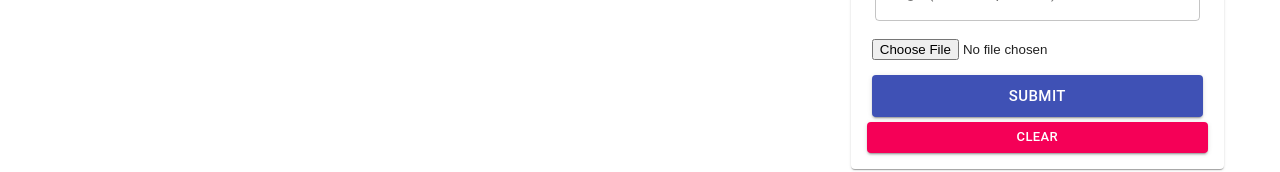
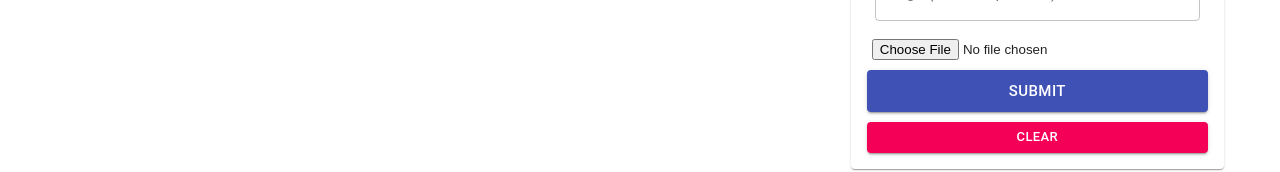
Before and after one commit to jralvarez101/memories-project, a React (Create React App) app in the folder client/: page / in a window 1280 px wide. Shown: the part 496-668 px from the top of the page. Built offline with nearby package versions, Linux system fonts and the light colour scheme; no server answers.

Commit message:
form styles updated

```diff
--- a/client/src/components/form/styles.js
+++ b/client/src/components/form/styles.js
@@ -19,6 +19,6 @@ export default makeStyles((theme) => ({
     margin: '10px 0',
   },
   buttonSubmit: {
-    margin: '5px',
+    marginBottom: '10px',
   },
 }));
```
